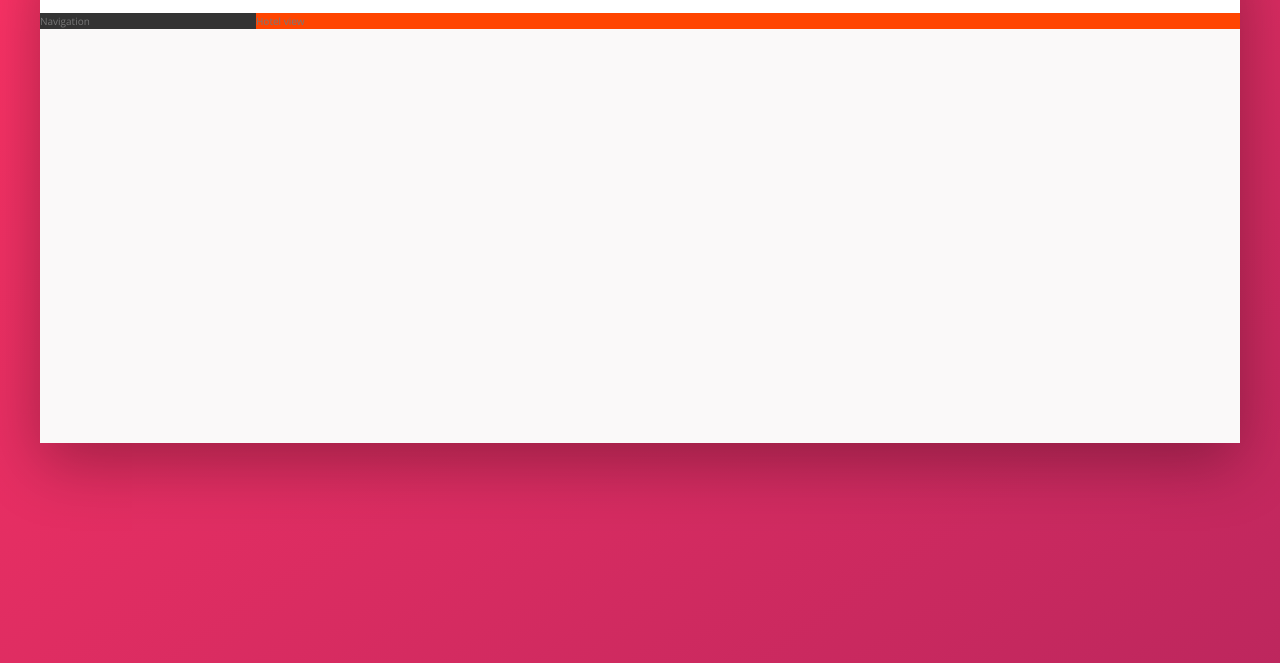
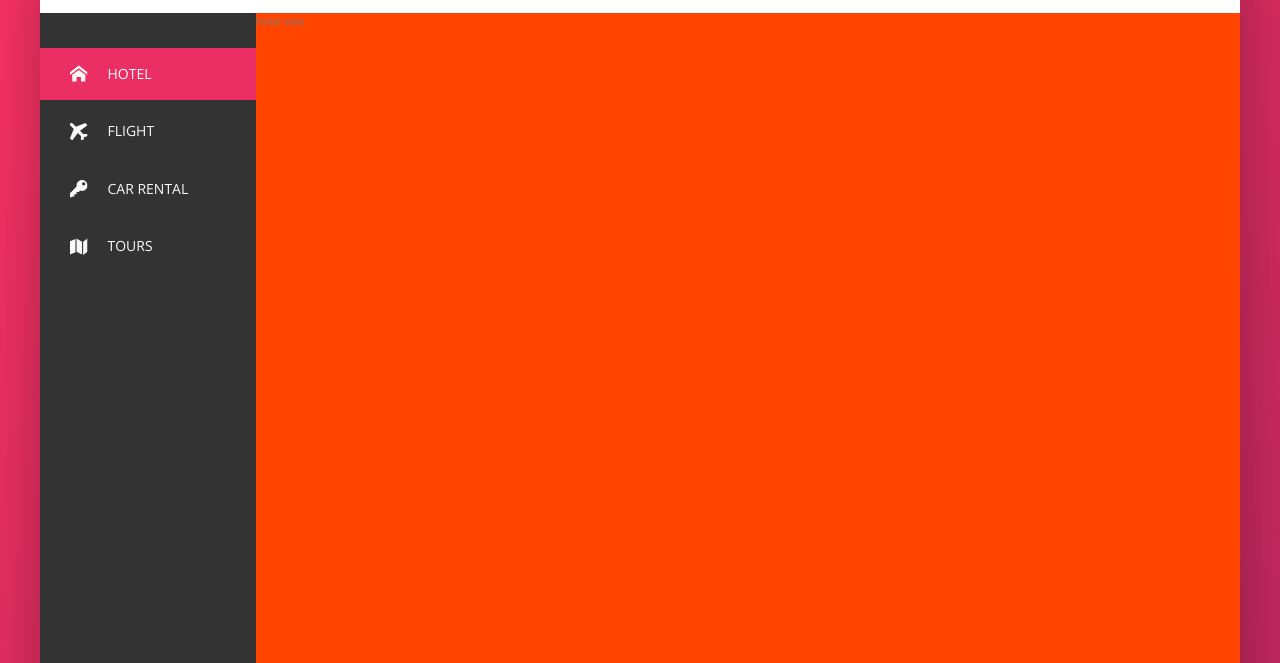
Before and after one commit to canpolatt/Trello-Project, a website: page index.html in a window 1280 px wide. Shown: the part 137-800 px from the top of the page. Drawn offline with nearby package versions, Linux system fonts and the light colour scheme.

Commit message:
Navigation added

```diff
--- a/index.html
+++ b/index.html
@@ -48,7 +48,50 @@
       </header>
 
       <div class="content">
-        <nav class="sidebar">Navigation</nav>
+        <nav class="sidebar">
+          <ul class="side-nav">
+            <li class="side-nav__item side-nav__item--active">
+              <a href="#" class="side-nav__link ">
+                <svg class="side-nav__icon">
+                  <use xlink:href="img/sprite.svg#icon-home"></use>
+                </svg>
+                <span>Hotel</span>
+              </a>
+            </li>
+
+            <li class="side-nav__item">
+              <a href="#" class="side-nav__link">
+                <svg class="side-nav__icon">
+                  <use xlink:href="img/sprite.svg#icon-airplane"></use>
+                </svg>
+                <span>Flight</span>
+              </a>
+            </li>
+
+            <li class="side-nav__item">
+              <a href="#" class="side-nav__link">
+                <svg class="side-nav__icon">
+                  <use xlink:href="img/sprite.svg#icon-key"></use>
+                </svg>
+                <span>Car Rental</span>
+              </a>
+            </li>
+
+
+            <li class="side-nav__item">
+              <a href="#" class="side-nav__link">
+                <svg class="side-nav__icon">
+                  <use xlink:href="img/sprite.svg#icon-map"></use>
+                </svg>
+                <span>Tours</span>
+              </a>
+            </li>
+          </ul>
+          <div class="legal">&copy; 2022 by trillo. All rights reserved.</div>
+        </nav>
+
+
+
         <main class="hotel-view">Hotel view</main>
       </div>
     </div>
--- a/sass/_components.scss
+++ b/sass/_components.scss
@@ -121,3 +121,74 @@
 
     }
 }
+
+
+///////////////////////////////////////////////////////
+///////////SIDE NAVIGATION
+.side-nav{
+    font-size: 1.4rem;
+    list-style: none;
+    margin-top: 3.5rem;
+    &__item {
+        position: relative;
+
+        &:not(:last-child){
+            margin-bottom: .5rem;
+        }
+    }
+
+
+    &__item::before{
+        content: "";
+        position: absolute;
+        top: 0;
+        left: 0;
+        height: 100%;
+        width: 3px;
+        background-color: var(--color-primary);
+        transform: scaleY(0);
+        //transform-origin: bottom;
+        transition: transform .2s,
+         width .4s cubic-bezier(1,0,0,1) .2s,//occur in 4s but with 2s delay
+         background-color .1s;
+    }
+    &__item:hover::before,
+    &__item--active::before{
+        transform: scaleY(1);
+        width: 100%;
+    }
+    &__item:active::before{
+        background-color: var(--color-primary-light);
+    }
+
+    &__link:link,
+    &__link:visited {
+        color: var(--color-grey-light-1);
+        text-decoration: none;
+        text-transform: uppercase;
+        display: block;
+        padding: 1.5rem 3rem;
+        position: relative;
+        z-index:10;
+
+        display: flex;
+        align-items: center;
+    }
+
+    &__icon {
+        width: 1.75rem;
+        height: 1.75rem;
+        margin-right: 2rem;
+        fill: currentColor;
+    }
+}
+
+
+///////////////////////////////////////////////////////
+///////////LEGAL TEXT
+.legal{
+    font-size: 1.2rem;
+    color:var(--color-grey-light-4);
+    text-align: center;
+    padding: 2.5rem;
+}
--- a/sass/_layout.scss
+++ b/sass/_layout.scss
@@ -27,10 +27,15 @@
     background-color: var(--color-grey-dark-1);
     flex:0 0 18%;
 
+    display: flex;
+    flex-direction: column;
+    justify-content: space-between;
+
 }
 
 .hotel-view{
     background-color: #fff;
     background-color: orangered;
     flex:1;
+    height: 80rem;
 }
```
Also changed, not shown: css/style.css.
